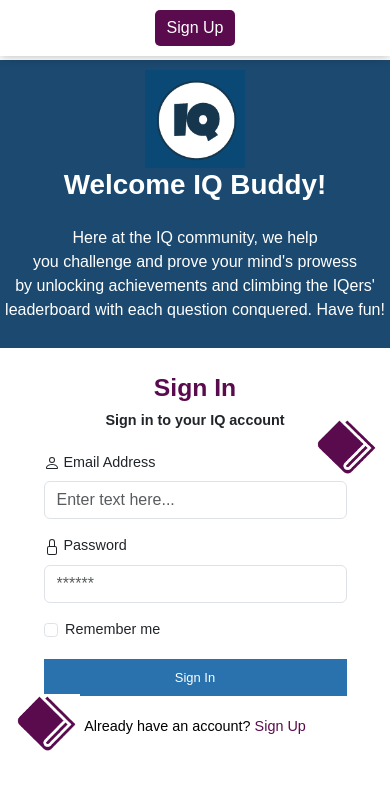
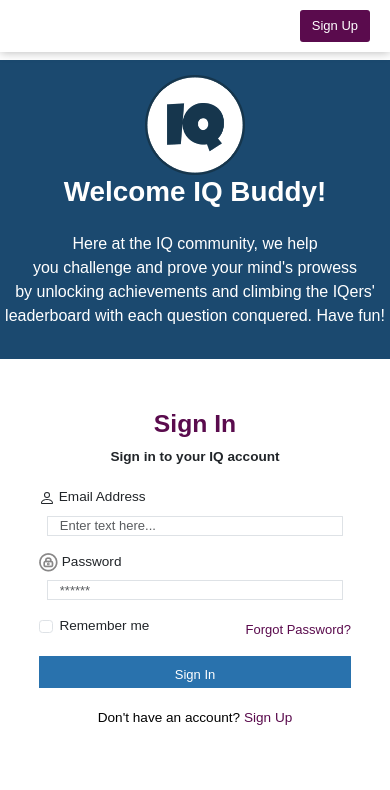
Before and after one commit to Kennethagbata/Lab-project, a plain HTML site: page login.html in a window 390 px wide. Drawn offline with nearby package versions, Linux system fonts and the light colour scheme.

Commit message:
modificationss to the authentication page to match recommended design

```diff
--- a/login.css
+++ b/login.css
@@ -3,29 +3,26 @@
   padding: 0;
 }
 
-body, html {
-  height: 100%;
-  overflow-y: auto;
-}
-
 body {
-
   font-family: Arial, sans-serif;
   background-color: white;
   margin: 0;
 }
+
 .container {
   display: flex;
   height: calc(100vh - 60px);
   width: 100vw;
   margin: 0;
 }
+
 .left-panel, .right-panel {
   flex: 1;
   height: 100vh;
-  width: 50vw;
+  width: 40vw;
   margin: 0;
 }
+
 .left-panel {
   background-color: #1b496f;
   color: white;
@@ -33,44 +30,54 @@ body {
   flex-direction: column;
   justify-content: center;
   align-items: center;
-  padding: 20px;
+  padding: 0;
+  text-align: center;
+  flex: 1.2;
+}
 
-}
 .right-panel {
   display: flex;
   justify-content: center;
   align-items: center;
   padding: 20px;
   padding-top: 40px;
-  font-size: 0.9em;
+  font-size: 0.85em;
+  flex: 0.8;
 }
+
 .form-container {
-  width: 100%;
-  max-width: 320px;
+  width: 100vw;
+  max-width: auto;
   background-color: white;
   padding: 15px;
-  border-radius: 8px;
+  border-radius: 2px;
+  align-content: center;
+  margin-left: 140px;
 
 }
 .form-header {
   margin-bottom: 20px;
+  margin-top: 60px;
   text-align: center;
 }
+
 .form-header h2 {
   color: #5a0b4d;
 }
+
 .form-footer {
   text-align: center;
   margin-top: 20px;
 }
+
 .btn-primary {
   background-color: #2972ad;
   border-color: #2972ad;
   border-radius: 0;
   border-width: 1.5px;
   padding: 8px 12px;
-  font-size: 0.9em;
 }
+
 .btn-primary:hover {
   background-color: #2972ad;
   border-color: #5a0b4d;
@@ -82,16 +89,7 @@ body {
   text-align: center;
   margin-bottom: 15px;
 }
-.top-right {
-  position: absolute;
-  top: 20px;
-  right: 20px;
-}
-.bottom-left {
-  position: absolute;
-  bottom: 20px;
-  left: 20px;
-}
+
 .navbar {
   background-color: white;
   padding: 10px 20px;
@@ -104,42 +102,64 @@ body {
   z-index: 1000;
   box-shadow: 0 0 10px rgba(0, 0, 0, 0.3);
 }
+
 .navbar .btn-signup {
   background-color: #5a0b4d;
   color: white;
   border: none;
-  border-radius: 5px;
 }
+
 .navbar .btn-signup:hover {
   background-color: #5a0b4d;
 }
+
 .password-suggestions {
-  list-style-type: disc;
+  list-style-type: none;
   padding-left: 20px;
 }
 .left-panel p {
   white-space: nowrap;
 }
+
 @media (max-width: 768px) {
   .container {
-      flex-direction: column;
-      height: auto;
+    flex-direction: column;
+    height: auto;
+    margin-top: 60px;
+    align-items: center;
+    justify-content: center;
+    width: 100%;
   }
   .left-panel {
-      margin-top: 60px;
+    margin-top: 60px;
   }
   .left-panel, .right-panel {
-      flex: none;
-      width: 100%;
-      padding: 10px;
-      height: auto;
+    width: 100%;
+    padding: 15px;
+    box-sizing: border-box;
   }
   .form-container {
-      max-width: 90%;
-      margin: 0 auto;
+    max-width: 95%;
+    margin: 0 auto;
   }
-  .navbar {
-      justify-content: center;
+  .btn-primary {
+    width: 90%;
+  }
+  .img1, .img2, .img3, .img {
+    display: none;
+  }
+  .form-control {
+    width: 95% !important;
+    margin: 0 auto;
+  }
+}
+
+@media (max-width: 480px) {
+  .form-header {
+    margin-top: 20px;
+  }
+  .btn-primary {
+    width: 100%;
   }
 }
 
@@ -154,3 +174,10 @@ body {
 .link2 {
   color: #5a0b4d;
 }
+
+.forgot-password {
+  color: #5a0b4d;
+  float: right;
+  font-size: small;
+  text-decoration: none;
+  margin-top: -20px;}
--- a/login.html
+++ b/login.html
@@ -11,14 +11,14 @@
 
     <!-- NAVBAR -->
     <div class="navbar">
-        <button class="btn btn-signup">Sign Up</button>
+        <button class="btn btn-signup" style="height: 32px; font-size: small; border-radius: 3px;">Sign Up</button>
     </div>
 
     <!-- LOGO -->
     <div class="container m-0 p-0">
 
             <div class="col-md-6 left-panel">
-                <img src="./Assests/Screenshot 2025-01-24 023339.png" alt="Logo" class="img-fluid" style="width: 100px;">
+                <img src="./Assests/Group 2 anyi[1].png" alt="Logo" class="img-fluid" style="width: 100px;">
                 <h1 class="fw-bold">Welcome IQ Buddy!</h1>
                 <p class="text-center mt-3">Here at the IQ community, we help <br> you challenge and prove your mind's prowess <br> by unlocking achievements and climbing the IQers' <br> leaderboard with each question conquered. Have fun!</p>
             </div>
@@ -26,7 +26,7 @@
             <!-- SIGNIN -->
             <div class="col-md-6 right-panel position-relative">
                 <div class="form-container" id="signInForm">
-                    <img src="./Assests/Screenshot 2025-01-24 023423.png" alt="Book Icon" style="width: 70px; position: absolute; top: 70px; right: 10px;">
+                    <img class="img1" src="./Assests/icomoon-free_book.png" alt="Book Icon" style="width: 80px; height: 80px; position: absolute; top: 70px; right: 10px;">
                     <div class="form-header">
                         <h2 class="fw-bold">Sign In</h2>
                         <p class="fw-bold">Sign in to your IQ account</p>
@@ -39,28 +39,27 @@
                             <label for="email" class="form-label"><svg xmlns="http://www.w3.org/2000/svg" width="16" height="16" fill="currentColor" class="bi bi-person" viewBox="0 0 16 16">
                                 <path d="M8 8a3 3 0 1 0 0-6 3 3 0 0 0 0 6m2-3a2 2 0 1 1-4 0 2 2 0 0 1 4 0m4 8c0 1-1 1-1 1H3s-1 0-1-1 1-4 6-4 6 3 6 4m-1-.004c-.001-.246-.154-.986-.832-1.664C11.516 10.68 10.289 10 8 10s-3.516.68-4.168 1.332c-.678.678-.83 1.418-.832 1.664z"/>
                               </svg> Email Address</label>
-                            <input type="email" class="form-control" id="email" placeholder="Enter text here...">
+                            <input type="email" class="form-control" style="width: 400px; height: 20px; font-size: small; border-radius: 0.5px;" id="email" placeholder="Enter text here...">
                         </div>
 
                         <div class="mb-3">
-                            <label for="password" class="form-label"><svg xmlns="http://www.w3.org/2000/svg" width="16" height="16" fill="currentColor" class="bi bi-lock" viewBox="0 0 16 16">
-                                <path d="M8 1a2 2 0 0 1 2 2v4H6V3a2 2 0 0 1 2-2m3 6V3a3 3 0 0 0-6 0v4a2 2 0 0 0-2 2v5a2 2 0 0 0 2 2h6a2 2 0 0 0 2-2V9a2 2 0 0 0-2-2M5 8h6a1 1 0 0 1 1 1v5a1 1 0 0 1-1 1H5a1 1 0 0 1-1-1V9a1 1 0 0 1 1-1"/>
-                              </svg> Password</label>
-                            <input type="password" class="form-control" id="password" placeholder="******">
+                            <label for="password" class="form-label"><img src="./Assests/icon.png"> Password</label>
+                            <input type="password" class="form-control" style="width: 400px; height: 20px; font-size: small; border-radius: 0.5px;" id="password" placeholder="******">
                         </div>
                         <div class="mb-3 form-check">
                             <input type="checkbox" class="form-check-input" id="rememberMe">
                             <label class="form-check-label" for="rememberMe">Remember me</label>
+                            <a href="#" class="forgot-password mt-1">Forgot Password?</a>
                         </div>
-                        <button type="button" class="btn btn-primary w-100" onclick="signIn()">Sign In</button>
+                        <button type="button" class="btn btn-primary w-100" style="width: 400px; height: 32px; font-size: small; border-radius: 0.5px;" onclick="signIn()">Sign In</button>
                     </form>
                     <div class="form-footer">
-                        <a href="#" onclick="showSignUp()" class="linkin"><span class="link1">Already have an account?</span> <span class="link2">Sign Up</span></a>
+                        <a href="#" onclick="showSignUp()" class="linkin"><span class="link1">Don't have an account?</span> <span class="link2">Sign Up</span></a>
                     </div>
-                    <img src="./Assests/Screenshot 2025-01-24 023423.png" alt="Book Icon" style="width: 70px; position: absolute; bottom: 10px; left: 10px;">
+                    <img class="img3" src="./Assests/icomoon-free_book.png" alt="Book Icon" style="width: 80px; height: 80px; position: absolute; bottom: 10px; left: 10px;">
                 </div>
                 <div class="form-container" id="signUpForm" style="display: none;">
-                    <img src="./Assests/Screenshot 2025-01-24 023423.png" alt="Book Icon" style="width: 70px; position: absolute; top: 70px; right: 10px;">
+                    <img class="img2" src="./Assests/icomoon-free_book.png" class="Bookicon" style="width: 80px; height: 80px; position: absolute; top: 70px; right: 10px;">
                     <div class="form-header">
 
                         <h2 class="fw-bold mt-3">Sign Up</h2>
@@ -71,39 +70,35 @@
                             <label for="signUpEmail" class="form-label"><svg xmlns="http://www.w3.org/2000/svg" width="16" height="16" fill="currentColor" class="bi bi-person" viewBox="0 0 16 16">
                                 <path d="M8 8a3 3 0 1 0 0-6 3 3 0 0 0 0 6m2-3a2 2 0 1 1-4 0 2 2 0 0 1 4 0m4 8c0 1-1 1-1 1H3s-1 0-1-1 1-4 6-4 6 3 6 4m-1-.004c-.001-.246-.154-.986-.832-1.664C11.516 10.68 10.289 10 8 10s-3.516.68-4.168 1.332c-.678.678-.83 1.418-.832 1.664z"/>
                               </svg> Email Address</label>
-                            <input type="email" class="form-control" id="signUpEmail" placeholder="Enter text here...">
+                            <input type="email" class="form-control" style="width: 400px; height: 20px; font-size: small; border-radius: 0.5px;" id="signUpEmail" placeholder="Enter text here...">
                         </div>
                         <div class="mb-3">
                             <label for="username" class="form-label"><svg xmlns="http://www.w3.org/2000/svg" width="16" height="16" fill="currentColor" class="bi bi-pencil" viewBox="0 0 16 16">
                                 <path d="M12.146.146a.5.5 0 0 1 .708 0l3 3a.5.5 0 0 1 0 .708l-10 10a.5.5 0 0 1-.168.11l-5 2a.5.5 0 0 1-.65-.65l2-5a.5.5 0 0 1 .11-.168zM11.207 2.5 13.5 4.793 14.793 3.5 12.5 1.207zm1.586 3L10.5 3.207 4 9.707V10h.5a.5.5 0 0 1 .5.5v.5h.5a.5.5 0 0 1 .5.5v.5h.293zm-9.761 5.175-.106.106-1.528 3.821 3.821-1.528.106-.106A.5.5 0 0 1 5 12.5V12h-.5a.5.5 0 0 1-.5-.5V11h-.5a.5.5 0 0 1-.468-.325"/>
                               </svg> Username</label>
-                            <input type="text" class="form-control" id="username" placeholder="Enter text here...">
+                            <input type="text" class="form-control" style="width: 400px; height: 20px; font-size: small; border-radius: 0.5px;" id="username" placeholder="Enter text here...">
                         </div>
                         <div class="mb-3">
-                            <label for="signUpPassword" class="form-label"><svg xmlns="http://www.w3.org/2000/svg" width="16" height="16" fill="currentColor" class="bi bi-lock" viewBox="0 0 16 16">
-                                <path d="M8 1a2 2 0 0 1 2 2v4H6V3a2 2 0 0 1 2-2m3 6V3a3 3 0 0 0-6 0v4a2 2 0 0 0-2 2v5a2 2 0 0 0 2 2h6a2 2 0 0 0 2-2V9a2 2 0 0 0-2-2M5 8h6a1 1 0 0 1 1 1v5a1 1 0 0 1-1 1H5a1 1 0 0 1-1-1V9a1 1 0 0 1 1-1"/>
-                              </svg> Password</label>
-                            <input type="password" class="form-control" id="signUpPassword" placeholder="******">
-                            <ul class="password-suggestions">
-                                <li>Must contain 8 characters</li>
-                                <li>Must contain a letter</li>
-                                <li>Must contain a number</li>
+                            <label for="signUpPassword" class="form-label"><img src="./Assests/icon.png"> Password</label>
+                            <input type="password" class="form-control" style="width: 400px; height: 20px; font-size: small; border-radius: 0.5px;" id="signUpPassword" placeholder="******">
+                            <ul class="password-suggestions mt-2">
+                                <li><img src="./Assests/Check Broken.png"> contain 8 characters</li>
+                                <li><img src="./Assests/Check Broken.png"> Must contain a letter</li>
+                                <li><img src="./Assests/Check Broken.png"> Must contain a number</li>
                             </ul>
                         </div>
-                        <button type="button" class="btn btn-primary w-100" onclick="signUp()">Sign Up</button>
+                        <button type="button" class="btn btn-primary w-100" style="width: 400px; height: 32px; font-size: small; border-radius: 0.5px;" onclick="signUp()">Sign Up</button>
                     </form>
                     <div class="form-footer">
                         <a href="#" onclick="showSignIn()" class="linkin"><span class="link1">Already have an account?</span> <span class="link2">Sign In</span></a>
 
                     </div>
-                    <img src="./Assests/Screenshot 2025-01-24 023423.png" alt="Book Icon" style="width: 70px; position: absolute; bottom: 10px; left: 10px;">
+                    <img class="img" src="./Assests/icomoon-free_book.png" alt="Book Icon" style="width: 80px; height: 80px; position: absolute; bottom: 10px; left: 10px;">
                 </div>
             </div>
         </div>
     </div>
-    <div class="bottom-left">
     </div>
-
     <script src="login.js"></script>
     <script src="https://cdn.jsdelivr.net/npm/bootstrap@5.3.3/dist/js/bootstrap.bundle.min.js" integrity="sha384-YvpcrYf0tY3lHB60NNkmXc5s9fDVZLESaAA55NDzOxhy9GkcIdslK1eN7N6jIeHz" crossorigin="anonymous"></script>
 </body>
```
Also changed, not shown: Assests/Check Broken.png (added), Assests/Group 2 anyi[1].png (added), Assests/Screenshot 2025-01-24 023339.png (deleted), Assests/Screenshot 2025-01-24 023423.png (deleted), Assests/icomoon-free_book.png (added), Assests/icon.png (added).
